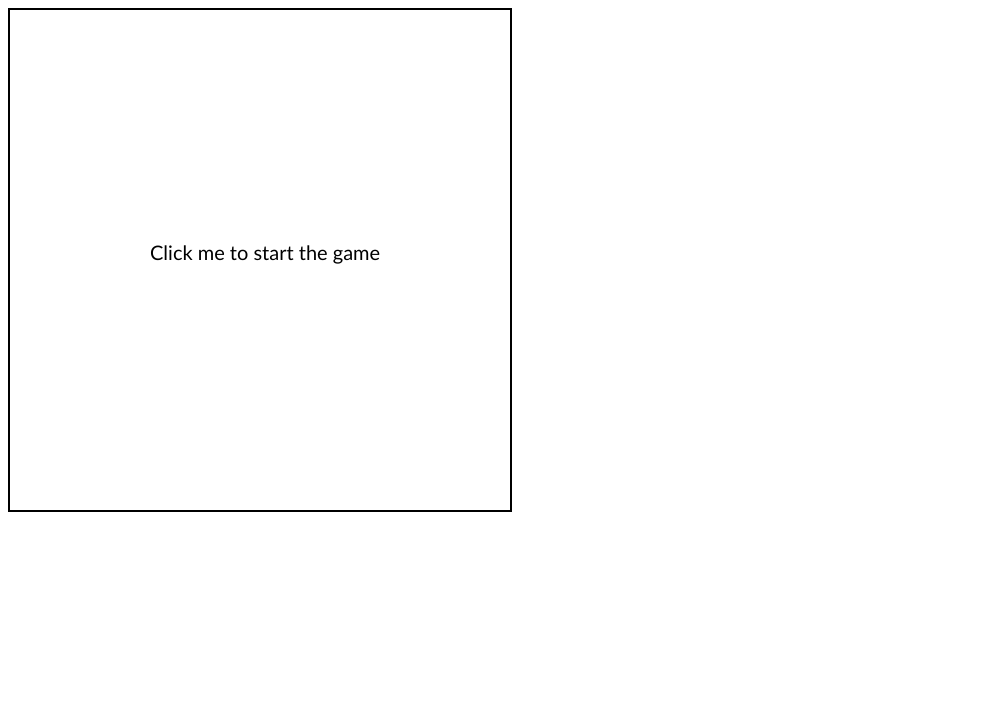
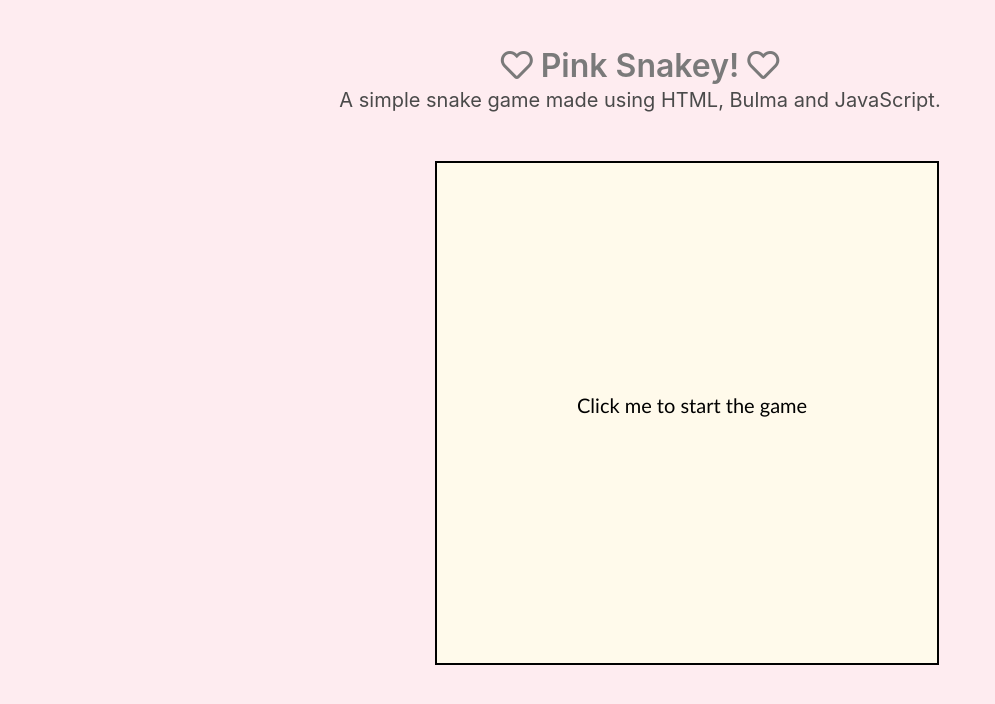
Before and after one commit to deepakshisud/Javascript-Snake-Game, a plain HTML site: page index.html in a window 1280 px wide. Shown: the whole page, without its empty margins (0-995 px from the left). Drawn offline with nearby package versions, Linux system fonts and the light colour scheme.

Commit message:
Final Implementation!

```diff
--- a/game.html
+++ b/index.html
@@ -3,10 +3,37 @@
 <head>
     <meta charset="UTF-8">
     <meta name="viewport" content="width=device-width, initial-scale=1.0">
+    <link rel="stylesheet" href="https://cdn.jsdelivr.net/npm/bulma@0.9.1/css/bulma.min.css">
+    <link rel="stylesheet" href="https://pro.fontawesome.com/releases/v5.10.0/css/all.css" integrity="sha384-AYmEC3Yw5cVb3ZcuHtOA93w35dYTsvhLPVnYs9eStHfGJvOvKxVfELGroGkvsg+p" crossorigin="anonymous"/>
     <title>Snake Game</title>
+    <style>
+        html, body { height: 100%; }
+    </style>
 </head>
-<body>
-    <canvas height="500" width="500" id="ctx" style="border: 2px solid black;"></canvas>
+<body class="has-background-danger-light">
+    <section class="section">
+        <div class="container has-text-centered">
+          <h1 class="title has-text-grey"><i class="far fa-heart"></i> Pink Snakey! <i class="far fa-heart"></i></h1>
+          <h2 class="subtitle">
+            A simple snake game made using HTML, Bulma and JavaScript.
+          </h2>
+        </div>
+      </section>
+    <div class="columns">
+        <div class="column">
+
+        </div>
+        <div class="column">
+
+        </div>
+        <div class="column is-half">
+            <canvas class="has-background-warning-light" height="500" width="500" id="ctx" style="border: 2px solid black;"></canvas>
+        </div>
+        <div class="column">
+
+        </div>
+    </div>
+
     <script>
 
         var ctx = document.getElementById('ctx').getContext('2d');
```
